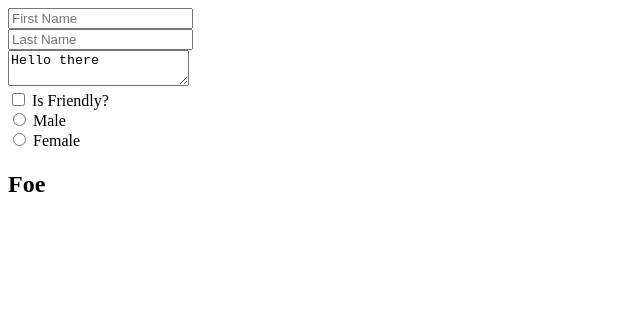
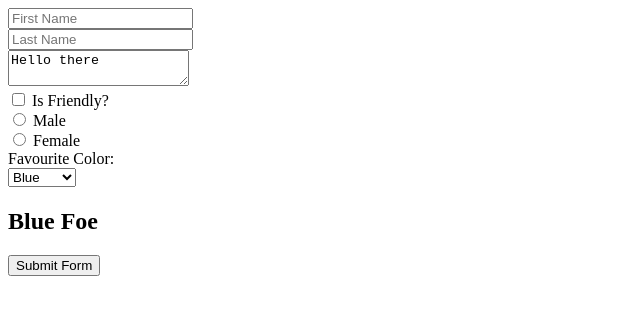
Before and after one commit to WhitestRabbit/form-test, a React (Create React App) app: page / in a window 1280 px wide. Shown: the top 314 px of the page, without its empty margins (0-640 px from the left). Built offline with nearby package versions, Linux system fonts and the light colour scheme.

Commit message:
select input w/ options & submit button

```diff
--- a/src/App.js
+++ b/src/App.js
@@ -8,7 +8,8 @@ class App extends Component {
       firstName: "",
       lastName: "",
       isFriendly: false,
-      gender: ""
+      gender: "",
+      favColor: "Blue"
     };
     this.handleChange = this.handleChange.bind(this);
   }
@@ -24,9 +25,13 @@ class App extends Component {
         });
   };
 
+  handleSubmit = () => {
+    // submit form results to a database, API etc.
+  };
+
   render() {
     return (
-      <form>
+      <form onSubmit={this.handleSubmit}>
         <input
           type="text"
           name="firstName"
@@ -74,12 +79,28 @@ class App extends Component {
           />{" "}
           Female
         </label>
+        <br />
+        <label>Favourite Color:</label>
+        <br />
+        <select
+          value={this.state.favColor}
+          onChange={this.handleChange}
+          name="favColor"
+        >
+          <option value="Blue">Blue</option>
+          <option value="Yellow">Yellow</option>
+          <option value="Red">Red</option>
+          <option value="Green">Green</option>
+          <option value="Salmon">Salmon</option>
+        </select>
         <h1>
           {this.state.firstName} {this.state.lastName}
         </h1>
         <h2>
-          {this.state.gender} {this.state.isFriendly ? "Friend" : "Foe"}
+          {this.state.gender} {this.state.favColor}{" "}
+          {this.state.isFriendly ? "Friend" : "Foe"}
         </h2>
+        <button>Submit Form</button>
       </form>
     );
   }
```
